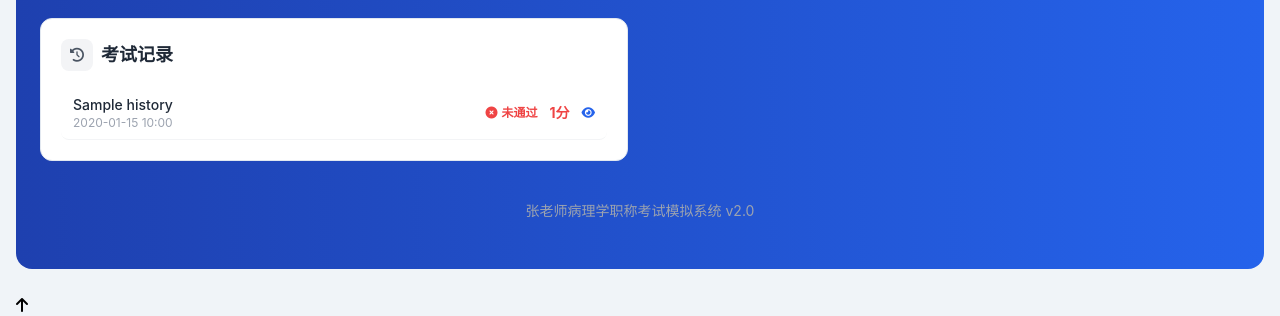
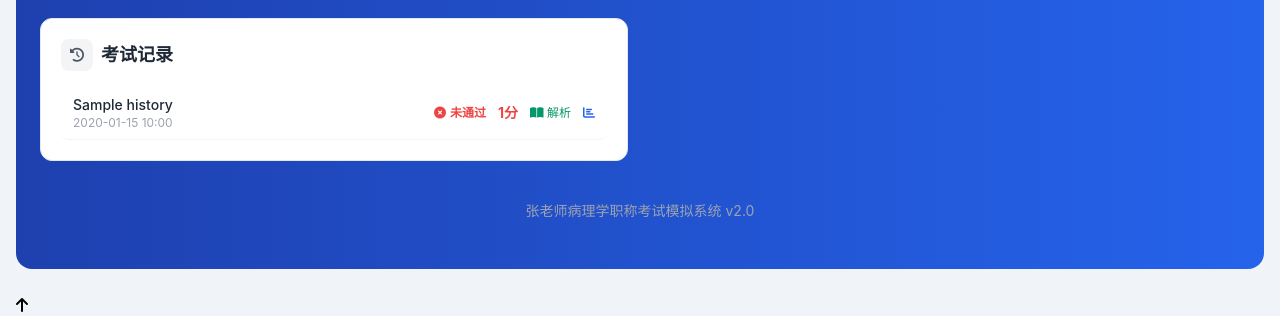
Before and after one commit to andyhang1980/pathology-exam-system, a FastAPI app: template templates/dashboard.html in a window 1280 px wide. Shown: the part 655-971 px from the top of the page. Run offline with FastAPI, Linux system fonts and the light colour scheme; the template is opened without the code that fills it: most values are stand-ins (such as "Sample title", 1, 10 or a date in 2020).

Commit message:
feat: add answer progress save/restore and review mode for submitted exams

```diff
--- a/templates/dashboard.html
+++ b/templates/dashboard.html
@@ -191,7 +191,8 @@
                                     <span class="status-failed text-xs font-semibold"><i class="fas fa-times-circle mr-1"></i>未通过</span>
                                     {% endif %}
                                     <span class="text-sm font-bold {% if h.total_score >= h.pass_score %}text-green-600{% else %}text-red-500{% endif %}">{{ h.total_score }}分</span>
-                                    <a href="/result/{{ h.id }}" class="text-xs text-blue-600 hover:text-blue-800"><i class="fas fa-eye"></i></a>
+                                    <a href="/exam/{{ h.exam_id }}" class="text-xs text-green-600 hover:text-green-800" title="查看答案解析"><i class="fas fa-book-open"></i> 解析</a>
+                                    <a href="/result/{{ h.id }}" class="text-xs text-blue-600 hover:text-blue-800" title="成绩详情"><i class="fas fa-chart-bar"></i></a>
                                 {% else %}
                                     <span class="status-progress text-xs font-semibold"><i class="fas fa-spinner mr-1"></i>进行中</span>
                                     <a href="/exam/{{ h.exam_id }}" class="text-xs text-orange-600 hover:text-orange-800"><i class="fas fa-play"></i> 继续</a>
```
